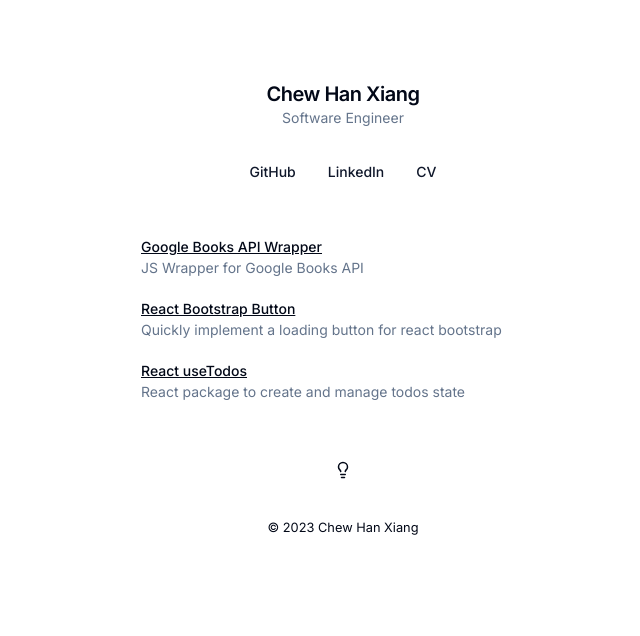
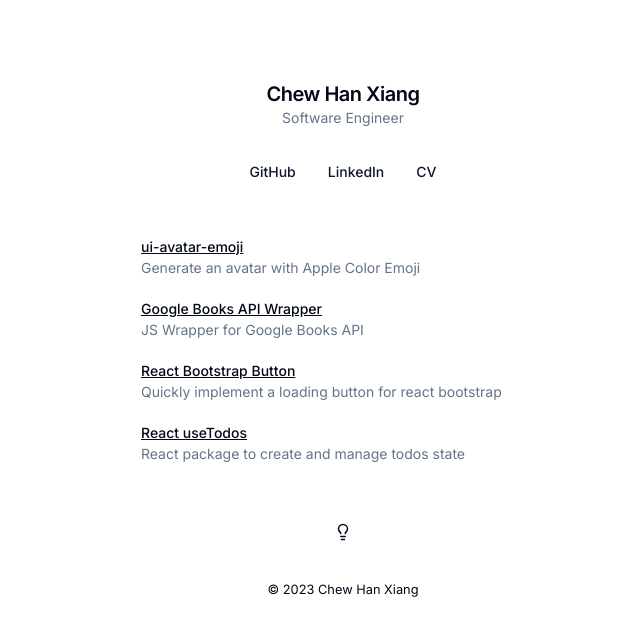
Before and after one commit to chewhx/chewhxdotcom, a Next.js app: page / in a window 1280 px wide. Shown: the top 636 px of the page, without its empty margins (297-937 px from the left). Built offline with nearby package versions, Linux system fonts and the light colour scheme.

Commit message:
:speech_balloon: (src/pages) add new project

```diff
--- a/src/pages/index.tsx
+++ b/src/pages/index.tsx
@@ -28,6 +28,11 @@ const projects: Array<{
   link: string;
   description: string;
 }> = [
+  {
+    title: 'ui-avatar-emoji',
+    link: 'https://github.com/chewhx/ui-avatar-emoji',
+    description: 'Generate an avatar with Apple Color Emoji',
+  },
   {
     title: 'Google Books API Wrapper',
     link: 'https://www.npmjs.com/package/@chewhx/google-books',
```
